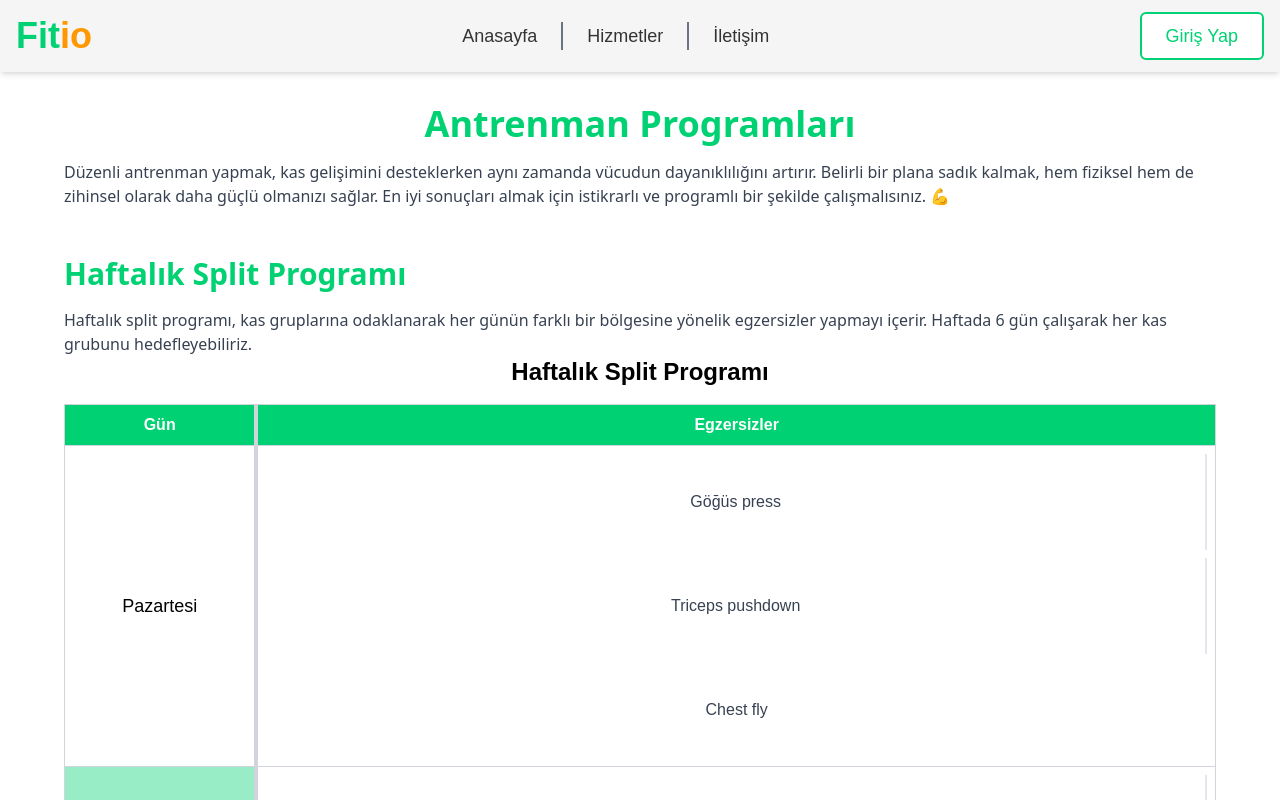
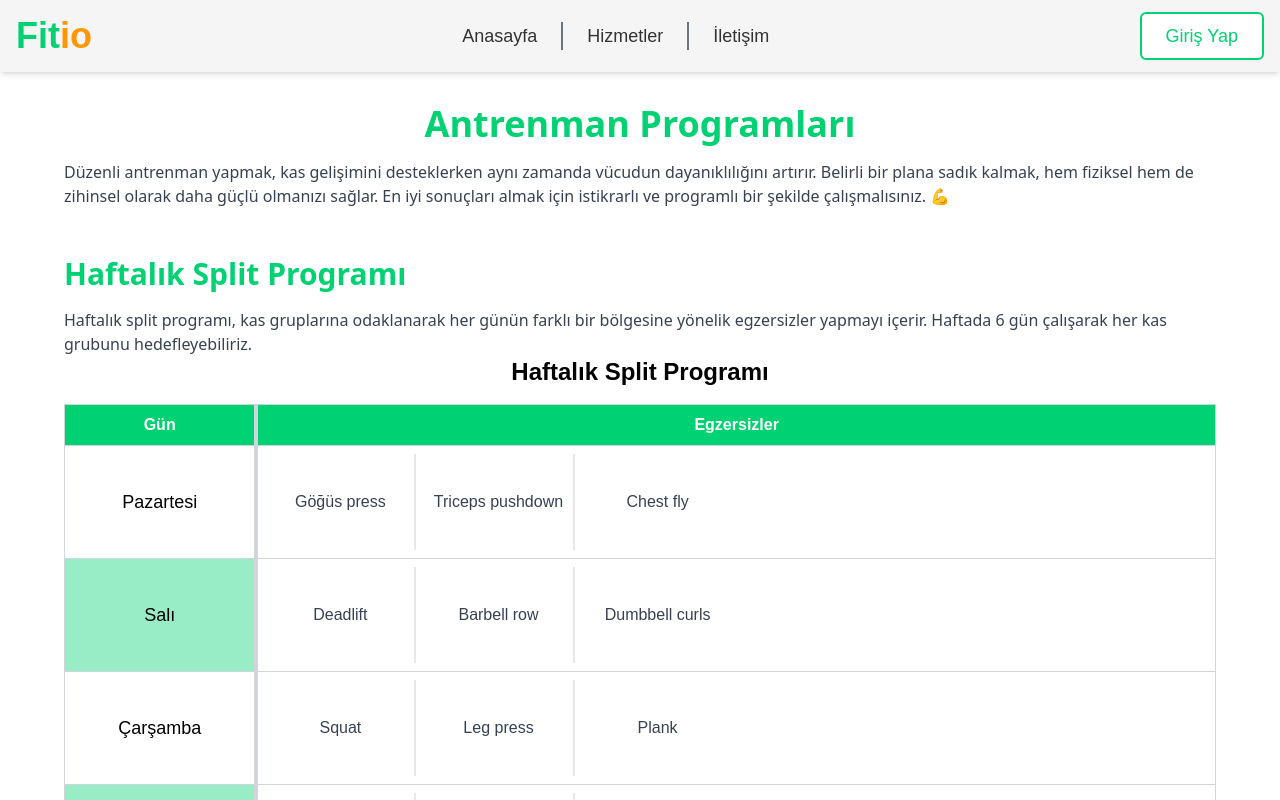
Before and after one commit to CaptainBerkay35/fitio, a React (Create React App) app: page /workoutPlan in a window 1280 px wide. Shown: the top 800 px of the page. Built offline with nearby package versions, Linux system fonts and the light colour scheme; the HTML template or start-up script is replaced by a standard one.

Commit message:
Bug fixes

```diff
--- a/src/components/Table.tsx
+++ b/src/components/Table.tsx
@@ -44,7 +44,7 @@
                     {item.day}
                   </td>
                   <td className="border border-gray-300 p-1 md:p-2">
-                    <div className={`grid grid-cols-${columns} gap-2`}>
+                    <div className={`grid grid-cols-6 gap-2`}>
                       {item.exercises.map((exercise, idx) => (
                         <div
                           key={idx}
```
